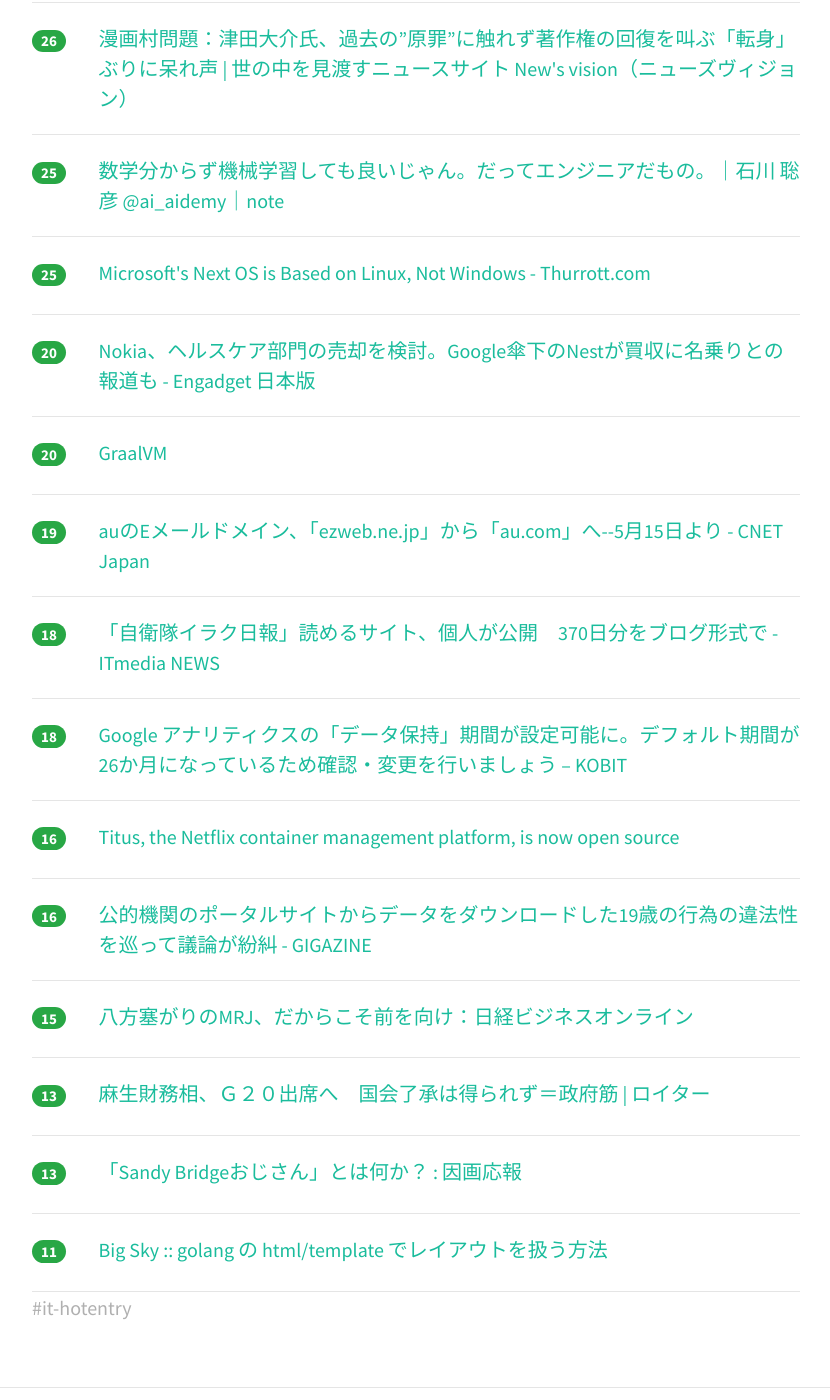
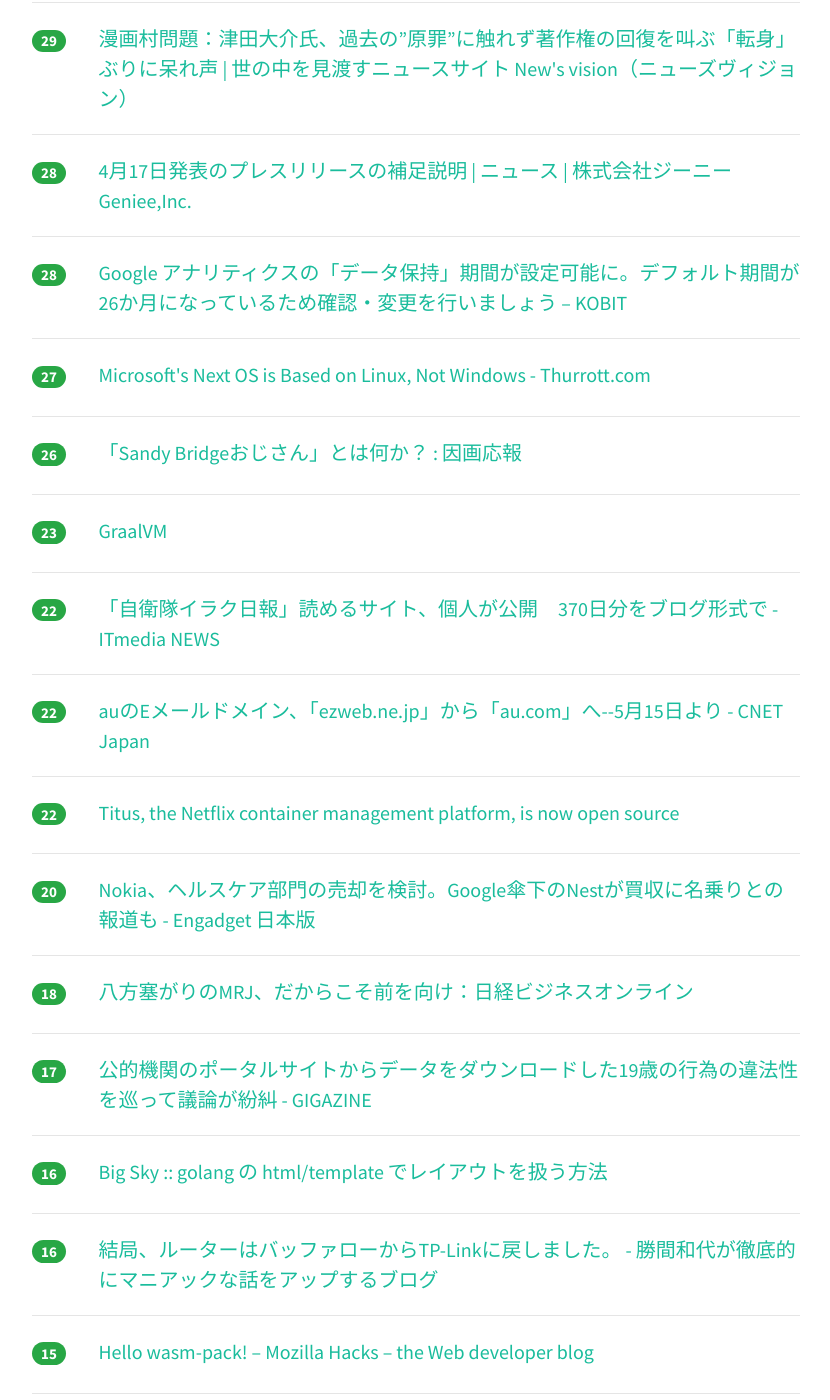
Before and after one commit to yatta47/hatena-matome-site, a Jekyll site: the page built from _posts/2018-04-19-hatena.md, in a window 1280 px wide and 1400 px high, scrolled down 964 px. Shown: the whole window, without its empty margins (224-1054 px from the left). Built offline with Jekyll 4.4.1, drawn with Linux system fonts in a browser that asks for light colours; nearby versions of some CDN libraries; some of the changed text lies outside the part shown.

Commit message:
Updated 2018-04-19

```diff
--- a/_posts/2018-04-19-hatena.md
+++ b/_posts/2018-04-19-hatena.md
@@ -1,34 +1,44 @@
 ---
 layout: post
 title:  "2018-04-19 はてぶIT"
-date:   2018-04-19 10:01:33
+date:   2018-04-19 11:02:08
 tags: [it-hotentry]
 ---
-20 件のデータあり
+26 件のデータあり
 
 <hr><div class="row">
-<div class="col-1"><span class="badge badge-pill badge-success h2">131</span></div>
+<div class="col-1"><span class="badge badge-pill badge-success h2">174</span></div>
 <div class="col-11"><a href='http://www.publickey1.jp/blog/18/googledockerkaniko.html' target='_blank'>Google、Dockerデーモンに依存せずコンテナイメージをビルドできる「kaniko」オープンソースで公開 － Publickey</a></div>
 </div>
 <hr>
 <div class="row">
-<div class="col-1"><span class="badge badge-pill badge-success h2">46</span></div>
+<div class="col-1"><span class="badge badge-pill badge-success h2">63</span></div>
 <div class="col-11"><a href='http://www.publickey1.jp/blog/18/kubernetesdocker_enterprise_edition_20.html' target='_blank'>Kubernetesを統合した「Docker Enterprise Edition 2.0」正式版リリース。コンテナランタイム、オーケストレーション、ネットワーク機能などを含む総合コンテナソリューション － Publickey</a></div>
 </div>
 <hr>
 <div class="row">
-<div class="col-1"><span class="badge badge-pill badge-success h2">40</span></div>
+<div class="col-1"><span class="badge badge-pill badge-success h2">42</span></div>
 <div class="col-11"><a href='http://techlife.cookpad.com/entry/2018/04/18/180000' target='_blank'>ReactNativeプロジェクトのAndroid環境を整備する - クックパッド開発者ブログ</a></div>
 </div>
 <hr>
 <div class="row">
-<div class="col-1"><span class="badge badge-pill badge-success h2">40</span></div>
+<div class="col-1"><span class="badge badge-pill badge-success h2">42</span></div>
 <div class="col-11"><a href='https://dev.classmethod.jp/etc/gdpr-for-non-european-companies/' target='_blank'>GDPR以後のインターネットとヨーロッパに拠点を持たない会社の対応方法について ｜ Developers.IO</a></div>
 </div>
 <hr>
 <div class="row">
-<div class="col-1"><span class="badge badge-pill badge-success h2">33</span></div>
+<div class="col-1"><span class="badge badge-pill badge-success h2">38</span></div>
 <div class="col-11"><a href='https://speakerdeck.com/knsh14/tiyanerufalseshi-zu-mi' target='_blank'>チャネルの仕組み // Speaker Deck</a></div>
+</div>
+<hr>
+<div class="row">
+<div class="col-1"><span class="badge badge-pill badge-success h2">31</span></div>
+<div class="col-11"><a href='https://note.mu/aki1275/n/n2ce7b467c269' target='_blank'>数学分からず機械学習しても良いじゃん。だってエンジニアだもの。｜石川 聡彦 @ai_aidemy｜note</a></div>
+</div>
+<hr>
+<div class="row">
+<div class="col-1"><span class="badge badge-pill badge-success h2">29</span></div>
+<div class="col-11"><a href='https://news-vision.jp/article/188222/?page=all' target='_blank'>漫画村問題：津田大介氏、過去の”原罪”に触れず著作権の回復を叫ぶ「転身」ぶりに呆れ声 | 世の中を見渡すニュースサイト New's vision（ニューズヴィジョン）</a></div>
 </div>
 <hr>
 <div class="row">
@@ -37,18 +47,38 @@ tags: [it-hotentry]
 </div>
 <hr>
 <div class="row">
-<div class="col-1"><span class="badge badge-pill badge-success h2">26</span></div>
-<div class="col-11"><a href='https://news-vision.jp/article/188222/?page=all' target='_blank'>漫画村問題：津田大介氏、過去の”原罪”に触れず著作権の回復を叫ぶ「転身」ぶりに呆れ声 | 世の中を見渡すニュースサイト New's vision（ニューズヴィジョン）</a></div>
+<div class="col-1"><span class="badge badge-pill badge-success h2">28</span></div>
+<div class="col-11"><a href='https://kobit.in/archives/11365' target='_blank'>Google アナリティクスの「データ保持」期間が設定可能に。デフォルト期間が26か月になっているため確認・変更を行いましょう – KOBIT</a></div>
 </div>
 <hr>
 <div class="row">
-<div class="col-1"><span class="badge badge-pill badge-success h2">25</span></div>
-<div class="col-11"><a href='https://note.mu/aki1275/n/n2ce7b467c269' target='_blank'>数学分からず機械学習しても良いじゃん。だってエンジニアだもの。｜石川 聡彦 @ai_aidemy｜note</a></div>
+<div class="col-1"><span class="badge badge-pill badge-success h2">27</span></div>
+<div class="col-11"><a href='https://www.thurrott.com/internet-of-things-iot/156628/microsofts-next-os-based-linux-not-windows' target='_blank'>Microsoft's Next OS is Based on Linux, Not Windows - Thurrott.com</a></div>
 </div>
 <hr>
 <div class="row">
-<div class="col-1"><span class="badge badge-pill badge-success h2">25</span></div>
-<div class="col-11"><a href='https://www.thurrott.com/internet-of-things-iot/156628/microsofts-next-os-based-linux-not-windows' target='_blank'>Microsoft's Next OS is Based on Linux, Not Windows - Thurrott.com</a></div>
+<div class="col-1"><span class="badge badge-pill badge-success h2">26</span></div>
+<div class="col-11"><a href='http://ingaoho.ldblog.jp/archives/4916067.html' target='_blank'>「Sandy Bridgeおじさん」とは何か？ : 因画応報</a></div>
+</div>
+<hr>
+<div class="row">
+<div class="col-1"><span class="badge badge-pill badge-success h2">23</span></div>
+<div class="col-11"><a href='https://www.graalvm.org/' target='_blank'>GraalVM</a></div>
+</div>
+<hr>
+<div class="row">
+<div class="col-1"><span class="badge badge-pill badge-success h2">22</span></div>
+<div class="col-11"><a href='http://www.itmedia.co.jp/news/articles/1804/18/news117.html' target='_blank'>「自衛隊イラク日報」読めるサイト、個人が公開　370日分をブログ形式で - ITmedia NEWS</a></div>
+</div>
+<hr>
+<div class="row">
+<div class="col-1"><span class="badge badge-pill badge-success h2">22</span></div>
+<div class="col-11"><a href='https://japan.cnet.com/article/35117972/' target='_blank'>auのEメールドメイン、「ezweb.ne.jp」から「au.com」へ--5月15日より - CNET Japan</a></div>
+</div>
+<hr>
+<div class="row">
+<div class="col-1"><span class="badge badge-pill badge-success h2">22</span></div>
+<div class="col-11"><a href='https://medium.com/@NetflixTechBlog/f868c9fb5436' target='_blank'>Titus, the Netflix container management platform, is now open source</a></div>
 </div>
 <hr>
 <div class="row">
@@ -57,38 +87,33 @@ tags: [it-hotentry]
 </div>
 <hr>
 <div class="row">
-<div class="col-1"><span class="badge badge-pill badge-success h2">20</span></div>
-<div class="col-11"><a href='https://www.graalvm.org/' target='_blank'>GraalVM</a></div>
+<div class="col-1"><span class="badge badge-pill badge-success h2">18</span></div>
+<div class="col-11"><a href='http://business.nikkeibp.co.jp/atcl/opinion/16/021900056/041600005/' target='_blank'>八方塞がりのMRJ、だからこそ前を向け：日経ビジネスオンライン</a></div>
 </div>
 <hr>
 <div class="row">
-<div class="col-1"><span class="badge badge-pill badge-success h2">19</span></div>
-<div class="col-11"><a href='https://japan.cnet.com/article/35117972/' target='_blank'>auのEメールドメイン、「ezweb.ne.jp」から「au.com」へ--5月15日より - CNET Japan</a></div>
-</div>
-<hr>
-<div class="row">
-<div class="col-1"><span class="badge badge-pill badge-success h2">18</span></div>
-<div class="col-11"><a href='http://www.itmedia.co.jp/news/articles/1804/18/news117.html' target='_blank'>「自衛隊イラク日報」読めるサイト、個人が公開　370日分をブログ形式で - ITmedia NEWS</a></div>
-</div>
-<hr>
-<div class="row">
-<div class="col-1"><span class="badge badge-pill badge-success h2">18</span></div>
-<div class="col-11"><a href='https://kobit.in/archives/11365' target='_blank'>Google アナリティクスの「データ保持」期間が設定可能に。デフォルト期間が26か月になっているため確認・変更を行いましょう – KOBIT</a></div>
+<div class="col-1"><span class="badge badge-pill badge-success h2">17</span></div>
+<div class="col-11"><a href='https://gigazine.net/news/20180418-nova-scotia-data-leak/' target='_blank'>公的機関のポータルサイトからデータをダウンロードした19歳の行為の違法性を巡って議論が紛糾 - GIGAZINE</a></div>
 </div>
 <hr>
 <div class="row">
 <div class="col-1"><span class="badge badge-pill badge-success h2">16</span></div>
-<div class="col-11"><a href='https://medium.com/@NetflixTechBlog/f868c9fb5436' target='_blank'>Titus, the Netflix container management platform, is now open source</a></div>
+<div class="col-11"><a href='https://mattn.kaoriya.net/software/lang/go/20180418222903.htm' target='_blank'>Big Sky :: golang の html/template でレイアウトを扱う方法</a></div>
 </div>
 <hr>
 <div class="row">
 <div class="col-1"><span class="badge badge-pill badge-success h2">16</span></div>
-<div class="col-11"><a href='https://gigazine.net/news/20180418-nova-scotia-data-leak/' target='_blank'>公的機関のポータルサイトからデータをダウンロードした19歳の行為の違法性を巡って議論が紛糾 - GIGAZINE</a></div>
+<div class="col-11"><a href='http://katsumakazuyo.hatenablog.com/entry/2018/04/19/002057' target='_blank'>結局、ルーターはバッファローからTP-Linkに戻しました。 - 勝間和代が徹底的にマニアックな話をアップするブログ</a></div>
 </div>
 <hr>
 <div class="row">
 <div class="col-1"><span class="badge badge-pill badge-success h2">15</span></div>
-<div class="col-11"><a href='http://business.nikkeibp.co.jp/atcl/opinion/16/021900056/041600005/' target='_blank'>八方塞がりのMRJ、だからこそ前を向け：日経ビジネスオンライン</a></div>
+<div class="col-11"><a href='https://hacks.mozilla.org/2018/04/hello-wasm-pack/' target='_blank'>Hello wasm-pack! – Mozilla Hacks – the Web developer blog</a></div>
+</div>
+<hr>
+<div class="row">
+<div class="col-1"><span class="badge badge-pill badge-success h2">14</span></div>
+<div class="col-11"><a href='http://tech.nikkeibp.co.jp/atcl/nxt/column/18/00001/00346/' target='_blank'>「部族」に再編、ファストリ元CIOがアクサ生命で進めるIT部門改革 | 日経 xTECH（クロステック）</a></div>
 </div>
 <hr>
 <div class="row">
@@ -98,11 +123,16 @@ tags: [it-hotentry]
 <hr>
 <div class="row">
 <div class="col-1"><span class="badge badge-pill badge-success h2">13</span></div>
-<div class="col-11"><a href='http://ingaoho.ldblog.jp/archives/4916067.html' target='_blank'>「Sandy Bridgeおじさん」とは何か？ : 因画応報</a></div>
+<div class="col-11"><a href='http://www.itmedia.co.jp/mobile/articles/1804/19/news047.html' target='_blank'>「＋メッセージ」を使わない理由、使う理由 - ITmedia Mobile</a></div>
 </div>
 <hr>
 <div class="row">
-<div class="col-1"><span class="badge badge-pill badge-success h2">11</span></div>
-<div class="col-11"><a href='https://mattn.kaoriya.net/software/lang/go/20180418222903.htm' target='_blank'>Big Sky :: golang の html/template でレイアウトを扱う方法</a></div>
+<div class="col-1"><span class="badge badge-pill badge-success h2">12</span></div>
+<div class="col-11"><a href='https://anond.hatelabo.jp/20180418232014' target='_blank'>北区に帰宅するようになった</a></div>
 </div>
 <hr>
+<div class="row">
+<div class="col-1"><span class="badge badge-pill badge-success h2">12</span></div>
+<div class="col-11"><a href='http://b.hatena.ne.jp/entry/bunshun.jp/articles/-/7064' target='_blank'>はてなブックマーク - 女子大生が告白　新潟県知事・米山氏「買春」辞任へ | 文春オンライン</a></div>
+</div>
+<hr>
```
